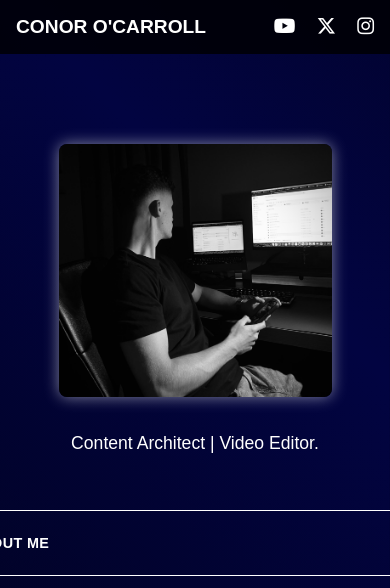
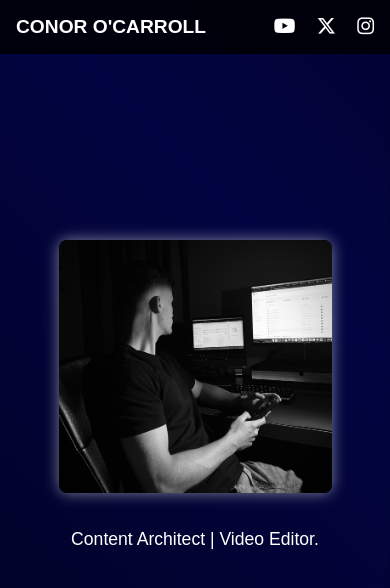
Before and after one commit to cnrocrrll/conorocarroll.com, a plain HTML site: page index.html in a window 390 px wide. Shown: the top 588 px of the page. Drawn offline with Linux system fonts and the light colour scheme.

Commit message:
Update styles.css

```diff
--- a/styles.css
+++ b/styles.css
@@ -315,6 +315,6 @@ footer {
 }
 @media (max-width: 600px) {
   .profile-image {
-    margin-top: 4rem; /* push it down from the top */
+    margin-top: 10rem; /* push it down from the top */
   }
 }
```
